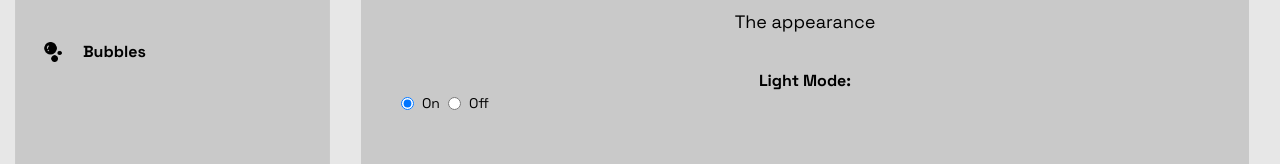
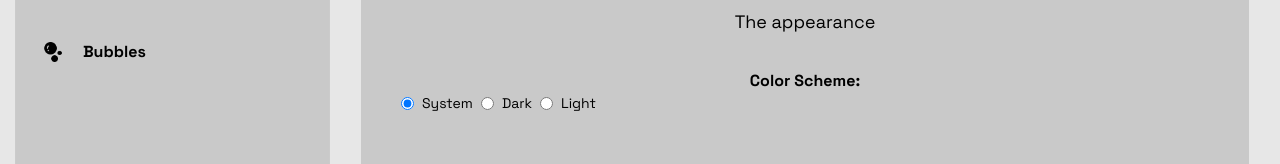
Before and after one commit to MaxRoenco/pbl-finance, a React (Vite) app in the folder Frontend/: page /settings in a window 1280 px wide. Both pictures are taken after a click on the item "Appearance". Shown: the part 345-509 px from the top of the page. Built offline with nearby package versions, Linux system fonts and the light colour scheme.

Commit message:
Now user can change light mode from settings

```diff
--- a/Frontend/src/components/Settings/Settings.jsx
+++ b/Frontend/src/components/Settings/Settings.jsx
@@ -7,7 +7,7 @@ const Settings = () => {
   const [activeCategory, setActiveCategory] = useState(0);
   const [lineStyle, setLineStyle] = useState({ width: '0px', left: '0px' });
   const categoryRefs = useRef([]);
-  const {lightMode, setLightMode} = useContext(authContext);
+  const {lightMode, setLightMode, preferredMode, changeMode} = useContext(authContext);
 
   useEffect(() => {
     if (categoryRefs.current[activeCategory]) {
@@ -61,24 +61,32 @@ const Settings = () => {
             </p>
             {settings[activeCategory].title === "Appearance" && (
               <div className="mt-8">
-                <label className={`text-[16px] font-bold`}>Light Mode:</label>
+                <label className={`text-[16px] font-bold`}>Color Scheme:</label>
                 <div className="flex items-center gap-2">
                   <input
                     type="radio"
-                    name="lightMode"
-                    value={lightMode}
-                    checked={lightMode}
-                    onChange={() => setLightMode(!lightMode)}
+                    name="system"
+                    value="system"
+                    checked={preferredMode === "system"}
+                    onChange={() => changeMode("system")}
                   />
-                  <span className={`text-[14px] ${lightMode? 'text-black' : 'text-white'}`}>On</span>
+                  <span className={`text-[14px] ${lightMode? 'text-black' : 'text-white'}`}>System</span>
                   <input
                     type="radio"
-                    name="lightMode"
-                    value={!lightMode}
-                    checked={!lightMode}
-                    onChange={() => setLightMode(!lightMode)}
+                    name="dark"
+                    value="dark"
+                    checked={preferredMode === "dark"}
+                    onChange={() => changeMode("dark")}
                   />
-                  <span className={`text-[14px] ${lightMode? 'text-black' : 'text-white'}`}>Off</span>
+                  <span className={`text-[14px] ${lightMode? 'text-black' : 'text-white'}`}>Dark</span>
+                  <input
+                    type="radio"
+                    name="light"
+                    value="light"
+                    checked={preferredMode === "light"}
+                    onChange={() => changeMode("light")}
+                  />
+                  <span className={`text-[14px] ${lightMode? 'text-black' : 'text-white'}`}>Light</span>
                 </div>
               </div>
             )}
```
